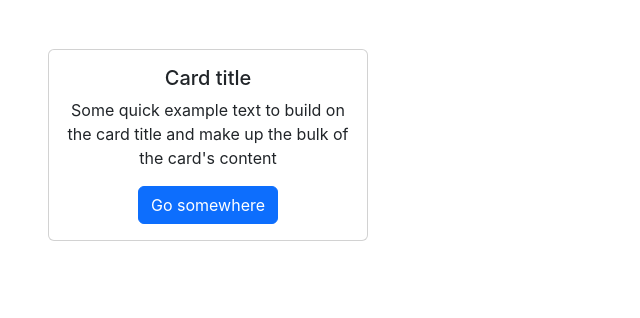
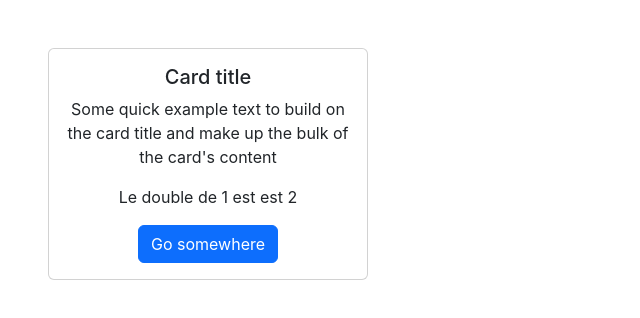
Before and after one commit to b0b1n/tuto-react, a React (Create React App) app: page / in a window 1280 px wide. Shown: the top 318 px of the page, without its empty margins (0-640 px from the left). Built offline with nearby package versions, Linux system fonts and the light colour scheme.

Commit message:
11. PropTypes

```diff
--- a/public/index.html
+++ b/public/index.html
@@ -27,6 +27,7 @@
 <body>
   <noscript>You need to enable JavaScript to run this app.</noscript>
   <div id="root"></div>
+  <div id="modal"></div>
   <!--
       This HTML file is a template.
       If you open it directly in the browser, you will see an empty page.
--- a/src/App.jsx
+++ b/src/App.jsx
@@ -1,8 +1,9 @@
 import React, { useState } from "react";
 import { createPortal } from "react-dom";
+import PropTypes from "prop-types"
 
-function Modal({ onClose }) {
-  throw new Error();
+function Modal({ onClose, children }) {
+  // throw new Error();
   return createPortal(
     <>
       <div
@@ -27,7 +28,7 @@ function Modal({ onClose }) {
               </button>
             </div>
             <div className="modal-body">
-              <p>Modal body test goes here</p>
+              <p>{children}</p>
             </div>
             <div className="modal-footer">
               <button
@@ -44,10 +45,9 @@ function Modal({ onClose }) {
         <div className="modal-backdrop fade show"></div>
       </div>
     </>,
-    document.body
+    document.getElementById("modal")
   );
 }
-
 class ErrorBoundary extends React.Component {
   constructor(props) {
     super(props);
@@ -67,6 +67,24 @@ class ErrorBoundary extends React.Component {
     return this.props.children;
   }
 }
+
+Modal.propTypes ={
+  onClose : PropTypes.func.isRequired,
+  children : PropTypes.node.isRequired
+}
+
+
+Modal.defaultProps = {
+  children : "123456789"
+}
+
+function Double({n}){
+  return `Le double de ${n} est est ${n + n}`
+}
+
+Double.propTypes = {
+  n: PropTypes.number.isRequired
+}
 function App() {
   const [modal, setModal] = useState(false);
 
@@ -78,7 +96,7 @@ function App() {
   };
 
   const style = {
-    transform: "translateY(1px)",
+    // transform: "translateY(1px)",
   };
 
   const log = function () {
@@ -92,6 +110,9 @@ function App() {
           Some quick example text to build on the card title and make up the
           bulk of the card's content
         </p>
+        <p>
+          <Double n={1} />
+        </p>
         <button onClick={showModal} className="btn btn-primary">
           Go somewhere
         </button>
```
